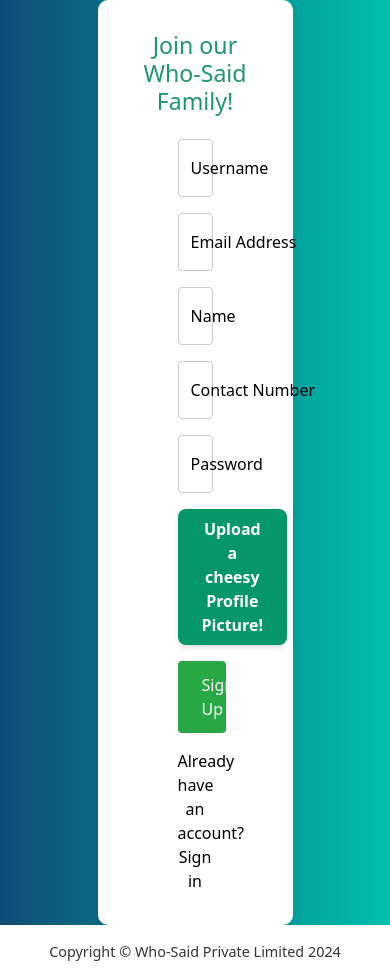
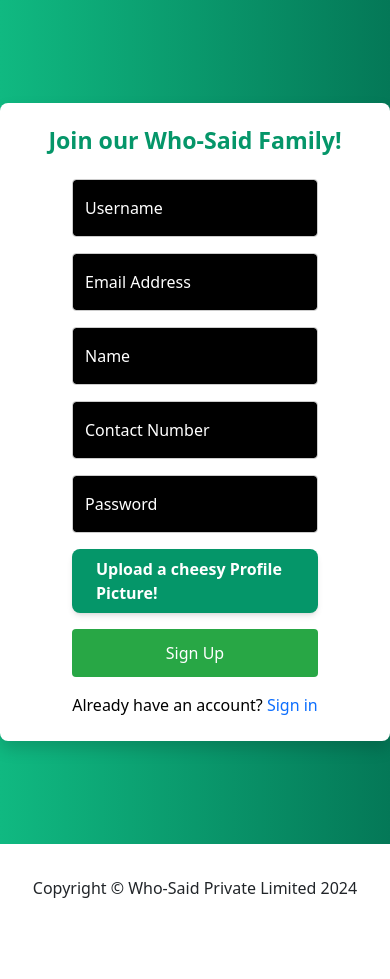
Before and after one commit to UsaidRashid/Who-Said-Konnectz, a React (Vite) app in the folder frontend/: page /signup in a window 390 px wide. After the commit the page ends 916 px from the top, so only its background shows below. Built offline with nearby package versions, Linux system fonts and the light colour scheme; no server answers.

Commit message:
Achieved Signup Responsiveness

```diff
--- a/frontend/src/components/SignUp.jsx
+++ b/frontend/src/components/SignUp.jsx
@@ -9,7 +9,6 @@ import {
   Row,
   Col,
 } from "react-bootstrap";
-import "../styles/signup.css";
 const api = import.meta.env.VITE_BACKEND_URL;
 
 export default function SignUp() {
@@ -72,93 +71,82 @@ export default function SignUp() {
   };
 
   return (
-    <div className="signup-container">
-      <Container className="signup-form-container w-50">
-        <h1 className="text-center mb-4 fs-3 bolder">
+    <>
+      <div className="d-flex flex-column min-vh-100 bg-gradient-to-r from-emerald-500 to-emerald-700 text-white justify-content-center align-items-center">
+        <Container
+          className="bg-white rounded-3 shadow p-4"
+          style={{ maxWidth: "500px" }}
+        >
+          <h1 className="text-center mb-4 text-emerald-600 font-bold fs-3">
             Join our Who-Said Family!
           </h1>
           <Form onSubmit={handleSubmit} className="mx-5">
             <Row className="mb-3">
               <Col>
-              <FloatingLabel
-                controlId="username"
-                label="Username"
-                className="text-black"
-              >
+                <FloatingLabel controlId="username" label="Username">
                   <Form.Control
                     type="text"
                     placeholder="Username"
                     value={username}
                     onChange={(e) => setUsername(e.target.value)}
                     required
+                    className="text-white bg-black"
                   />
                 </FloatingLabel>
               </Col>
             </Row>
             <Row className="mb-3">
               <Col>
-              <FloatingLabel
-                controlId="email"
-                label="Email Address"
-                className="text-black"
-              >
+                <FloatingLabel controlId="email" label="Email Address">
                   <Form.Control
                     type="email"
                     placeholder="Email Address"
                     value={email}
                     onChange={(e) => setEmail(e.target.value)}
                     required
+                    className="text-white bg-black"
                   />
                 </FloatingLabel>
               </Col>
             </Row>
             <Row className="mb-3">
               <Col>
-              <FloatingLabel
-                controlId="name"
-                label="Name"
-                className="text-black"
-              >
+                <FloatingLabel controlId="name" label="Name">
                   <Form.Control
                     type="text"
                     placeholder="Name"
                     value={name}
                     onChange={(e) => setName(e.target.value)}
                     required
+                    className="text-white bg-black"
                   />
                 </FloatingLabel>
               </Col>
             </Row>
             <Row className="mb-3">
               <Col>
-              <FloatingLabel
-                controlId="contact"
-                label="Contact Number"
-                className="text-black"
-              >
+                <FloatingLabel controlId="contact" label="Contact Number">
                   <Form.Control
                     type="text"
                     placeholder="Contact Number"
                     value={contact}
                     onChange={(e) => setContact(e.target.value)}
                     required
+                    className="text-white bg-black"
                   />
                 </FloatingLabel>
               </Col>
             </Row>
             <Row className="mb-3">
               <Col>
-              <FloatingLabel
-                controlId="password"
-                label="Password"
-                className="text-black"
-              >
+                <FloatingLabel controlId="password" label="Password">
                   <Form.Control
                     type="password"
                     placeholder="Password"
                     value={password}
                     onChange={(e) => setPassword(e.target.value)}
                     required
+                    className="text-white bg-black"
                   />
                 </FloatingLabel>
               </Col>
@@ -182,18 +170,23 @@ export default function SignUp() {
                 </Form.Group>
               </Col>
             </Row>
-
-          <Button type="submit" variant="primary" className="w-50 mb-3">
+            <Button type="submit" variant="primary" className="w-100 mb-3">
               Sign Up
             </Button>
             <p className="text-center text-black">
-            Already have an account? <Link to="/login">Sign in</Link>
+              Already have an account?{" "}
+              <Link to="/login" className="text-primary">
+                Sign in
+              </Link>
             </p>
           </Form>
         </Container>
-      <footer className="signup-footer">
-        <p>Copyright © Who-Said Private Limited {new Date().getFullYear()}</p>
+      </div>
+      <footer className="text-center bg-white py-3 text-dark w-100 mt-3">
+        <p className="mb-0">
+          Copyright © Who-Said Private Limited {new Date().getFullYear()}
+        </p>
       </footer>
-    </div>
+    </>
   );
 }
--- a/frontend/src/styles/signup.css
+++ /dev/null
@@ -1,52 +0,0 @@
-/* Container for the whole signup page */
-.signup-container {
-  display: flex;
-  flex-direction: column;
-  min-height: 100vh;
-  background: linear-gradient(
-    to right,
-    #0f4c75,
-    #00bfae
-  ); /* Emerald theme gradient */
-  color: #fff;
-  text-align: center;
-  justify-content: center;
-}
-
-/* Styling for the signup form container */
-.signup-form-container {
-  background: #ffffff;
-  border-radius: 10px;
-  padding: 2rem;
-  max-width: 500px;
-  margin: auto;
-  box-shadow: 0 4px 8px rgba(0, 0, 0, 0.1);
-}
-
-/* Form headings */
-.signup-form-container h1 {
-  color: #1d976c; /* Emerald color for the heading */
-}
-
-/* Customize Bootstrap input fields */
-.text-dark {
-  color: #333; /* Darker text color for better visibility */
-}
-
-.placeholder-dark::placeholder {
-  color: rgba(0, 0, 0, 0.5); /* Slightly opaque placeholder text color */
-}
-
-/* Footer styling */
-.signup-footer {
-  margin-top: auto;
-  background: #ffffff;
-  padding: 1rem;
-  text-align: center;
-  color: #333;
-}
-
-.signup-footer p {
-  margin: 0;
-  font-size: 0.9rem;
-}
```
Lines whose indentation alone changed are shown as unchanged.
